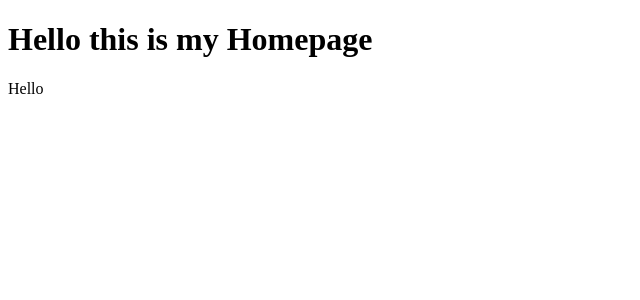
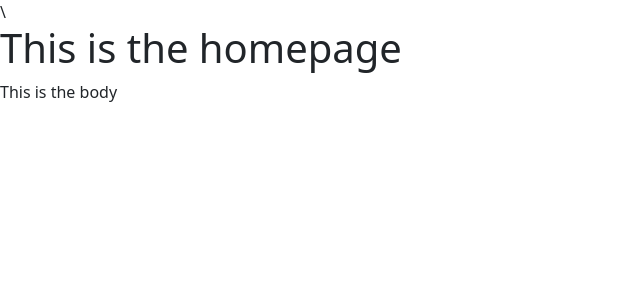
Before and after one commit to Brandlee97/Workout_logger, a Flask app: page / in a window 1280 px wide. Shown: the top 300 px of the page, without its empty margins (0-640 px from the left). Run offline with Flask 3, Linux system fonts and the light colour scheme.

Commit message:
it was good

```diff
--- a/app.py
+++ b/app.py
@@ -12,8 +12,8 @@ def user(name):
 
 
 @app.route('/new')
-def admin():
-    return redirect(url_for('user', name='Admin!'))
+def new():
+    return redirect("new.html")
 
 @app.route('/login')
 def login():
--- a/templates/Home.html
+++ b/templates/Home.html
@@ -3,12 +3,14 @@
 <head>
     <meta charset="UTF-8">
     <meta name="viewport" content="width=device-width, initial-scale=1.0">
-    <title>Homepage</title>
+    <title>Document</title>\
+    <link href="https://cdn.jsdelivr.net/npm/bootstrap@5.3.2/dist/css/bootstrap.min.css" rel="stylesheet" integrity="sha384-T3c6CoIi6uLrA9TneNEoa7RxnatzjcDSCmG1MXxSR1GAsXEV/Dwwykc2MPK8M2HN" crossorigin="anonymous">
+    <h1>This is the homepage</h1>
 </head>
 <body>
-    <div>
-        <h1>Hello this is my Homepage</h1>
-        <p>Hello</p>
-    </div>
+    <p>This is the body</p>
+    <script src="https://cdn.jsdelivr.net/npm/bootstrap@5.3.2/dist/js/bootstrap.bundle.min.js" integrity="sha384-C6RzsynM9kWDrMNeT87bh95OGNyZPhcTNXj1NW7RuBCsyN/o0jlpcV8Qyq46cDfL" crossorigin="anonymous"></script>
+    <script src="https://cdn.jsdelivr.net/npm/@popperjs/core@2.11.8/dist/umd/popper.min.js" integrity="sha384-I7E8VVD/ismYTF4hNIPjVp/Zjvgyol6VFvRkX/vR+Vc4jQkC+hVqc2pM8ODewa9r" crossorigin="anonymous"></script>
+<script src="https://cdn.jsdelivr.net/npm/bootstrap@5.3.2/dist/js/bootstrap.min.js" integrity="sha384-BBtl+eGJRgqQAUMxJ7pMwbEyER4l1g+O15P+16Ep7Q9Q+zqX6gSbd85u4mG4QzX+" crossorigin="anonymous"></script>
 </body>
 </html>
```
Also changed, not shown: templates/login.html (added), templates/main.html (added), templates/new.html (added).
